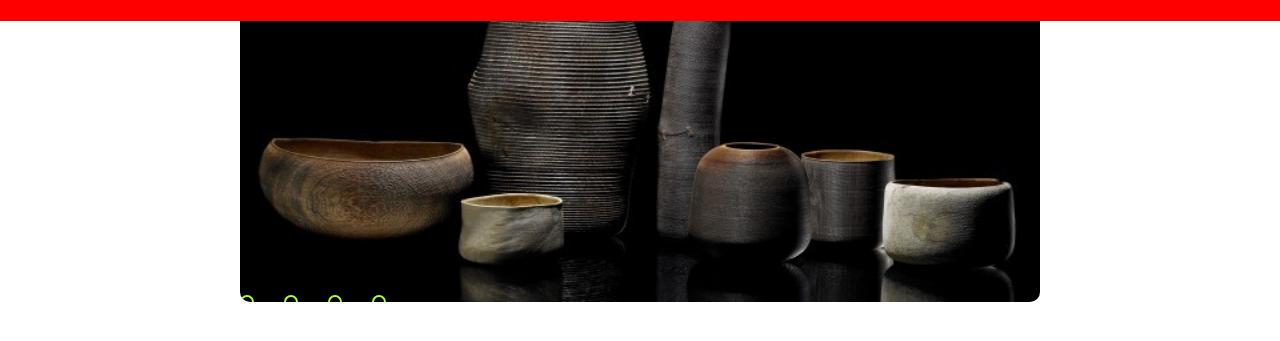
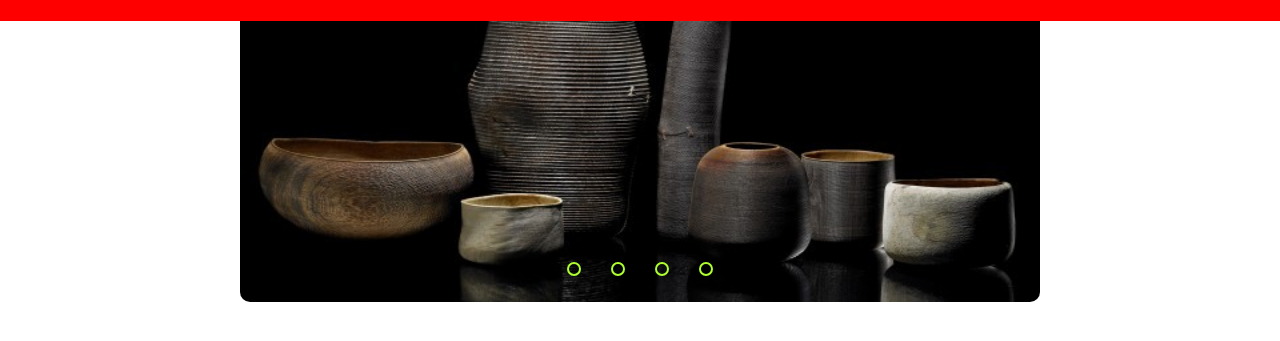
Before and after one commit to OdetteThurlbourn/StewardshipProcurement, a plain HTML site: page index.html in a window 1280 px wide. Shown: the part 779-1120 px from the top of the page. Drawn offline with nearby package versions, Linux system fonts and the light colour scheme.

Commit message:
Center nav buttons on slideshow and add transition time

```diff
--- a/assets/css/style.css
+++ b/assets/css/style.css
@@ -111,6 +111,21 @@
     margin-left: -60%;
 }
 
+.nav-auto {
+    position: absolute;
+    width: 800px;
+    margin-top: 460px;
+    display: flex;
+    justify-content: center;
+}
+
+.nav-auto div {
+    border: 2px solid balck;
+    padding: 5px;
+    border-radius: 5px;
+    transition: 1s;
+}
+
 /* Footer style rules */
 footer {
     position: fixed;
--- a/index.html
+++ b/index.html
@@ -70,7 +70,7 @@
                 </div>
             </div>
 
-            <div class="nav m">
+            <div class="nav-m">
                 <label for="radio1" class="m-btn"></label>
                 <label for="radio2" class="m-btn"></label>
                 <label for="radio3" class="m-btn"></label>
```
